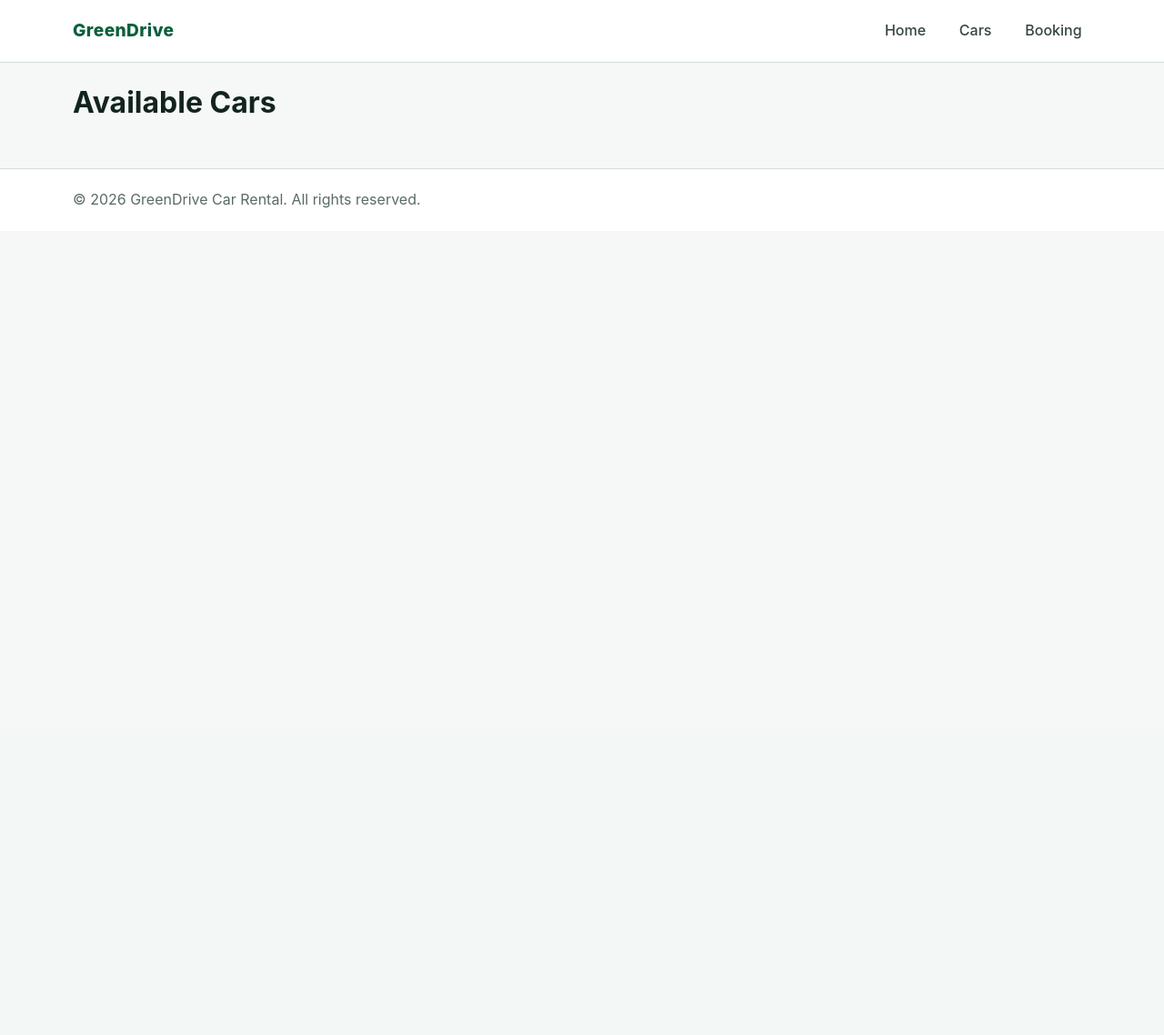
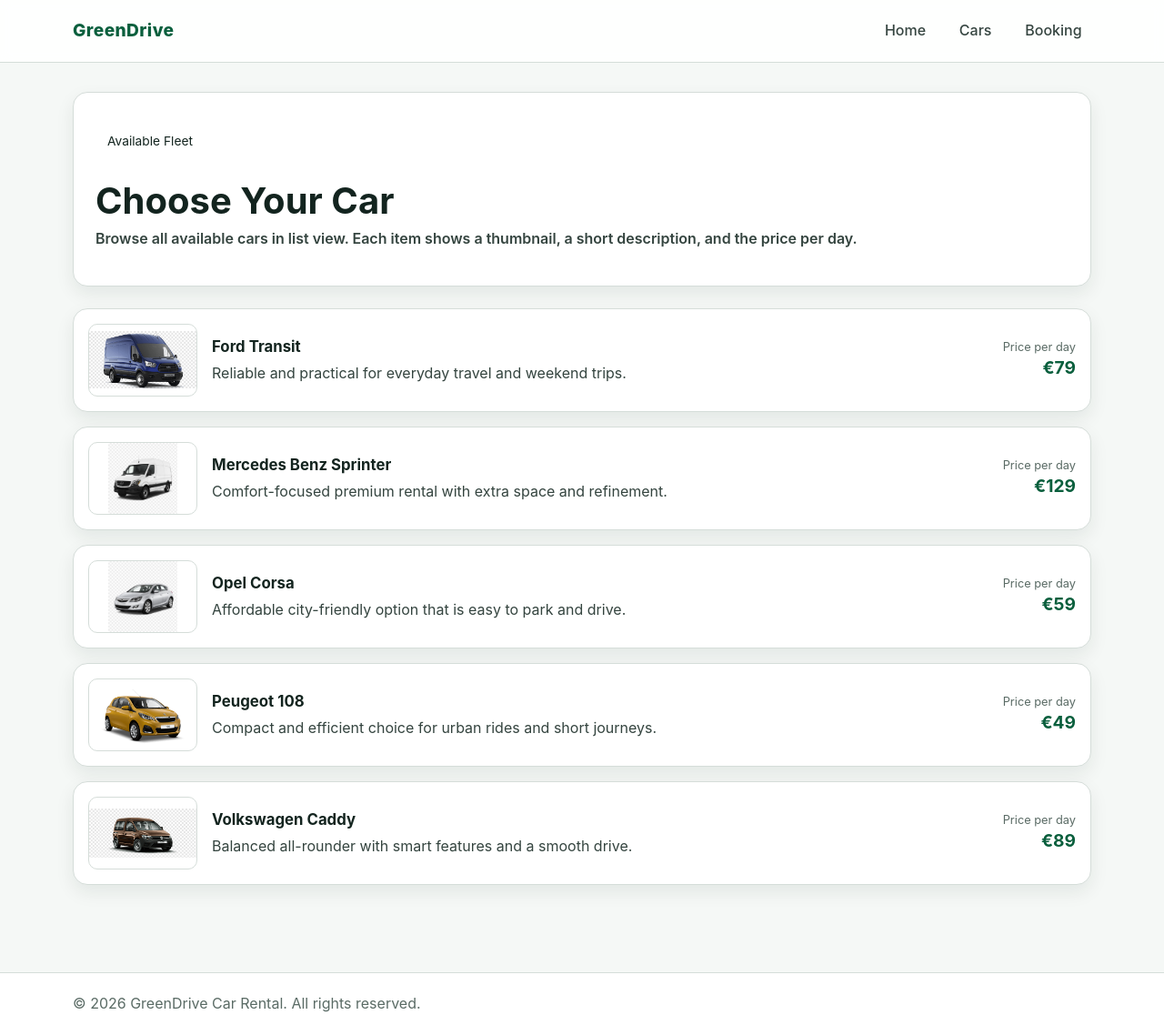
Before and after one commit to DuraScrin/CarRenting, a PHP site: template public_html/src/views/cars.php in a window 1280 px wide. Shown: the whole page at 91% size. Before the commit the page ends 229 px from the top, so only its background shows below. Run offline with PHP 8.4, Linux system fonts and the light colour scheme; the template is opened without the code that fills it, so the values that code supplies are empty.

Commit message:
Add cars list page with thumbnails descriptions and daily prices

```diff
--- a/public_html/css/styles.css
+++ b/public_html/css/styles.css
@@ -390,6 +390,70 @@ a {
     object-fit: contain;
 }
 
+.cars-hero {
+    margin-top: var(--space-5);
+    padding: var(--space-4);
+}
+
+.cars-list-section {
+    margin-top: var(--space-4);
+}
+
+.cars-list {
+    display: grid;
+    gap: var(--space-3);
+}
+
+.cars-list-item {
+    display: grid;
+    grid-template-columns: 120px 1fr auto;
+    gap: var(--space-3);
+    align-items: center;
+    padding: var(--space-3);
+    color: inherit;
+    text-decoration: none;
+}
+
+.cars-list-item:hover {
+    box-shadow: 0 12px 24px rgba(7, 37, 24, 0.12);
+}
+
+.cars-list-thumb {
+    width: 120px;
+    height: 80px;
+    object-fit: contain;
+    background: #ffffff;
+    border-radius: var(--radius-md);
+    border: 1px solid var(--ink-200);
+}
+
+.cars-list-body h2 {
+    margin: 0 0 0.35rem;
+    font-size: 1.05rem;
+}
+
+.cars-list-body p {
+    margin: 0;
+    color: var(--ink-700);
+}
+
+.cars-list-price {
+    text-align: right;
+    min-width: 110px;
+}
+
+.cars-list-price span {
+    display: block;
+    font-size: 0.8rem;
+    color: var(--ink-500);
+}
+
+.cars-list-price strong {
+    display: block;
+    font-size: 1.2rem;
+    color: var(--brand-700);
+}
+
 .feature-card {
     padding: var(--space-4);
 }
@@ -487,6 +551,15 @@ a {
         grid-template-columns: 1fr;
     }
 
+    .cars-list-item {
+        grid-template-columns: 1fr;
+        text-align: left;
+    }
+
+    .cars-list-price {
+        text-align: left;
+    }
+
     .car-gallery {
         grid-template-columns: 1fr;
     }
--- a/public_html/src/routes/web.php
+++ b/public_html/src/routes/web.php
@@ -35,4 +35,8 @@ $router->get('/car', function (): void {
 	require __DIR__ . '/../views/car-details.php';
 });
 
+$router->get('/cars', function (): void {
+	require __DIR__ . '/../views/cars.php';
+});
+
 return $router;
--- a/public_html/src/views/cars.php
+++ b/public_html/src/views/cars.php
@@ -1,3 +1,57 @@
+<?php
+declare(strict_types=1);
+
+$imagesRoot = __DIR__ . '/../../images';
+$imageExtensions = ['jpg', 'jpeg', 'png', 'webp', 'gif'];
+$cars = [];
+
+$brandPrices = [
+    'ford' => 79,
+    'mercedes' => 129,
+    'opel' => 59,
+    'peugeot' => 49,
+    'volkswagen' => 89,
+];
+
+$brandDescriptions = [
+    'ford' => 'Reliable and practical for everyday travel and weekend trips.',
+    'mercedes' => 'Comfort-focused premium rental with extra space and refinement.',
+    'opel' => 'Affordable city-friendly option that is easy to park and drive.',
+    'peugeot' => 'Compact and efficient choice for urban rides and short journeys.',
+    'volkswagen' => 'Balanced all-rounder with smart features and a smooth drive.',
+];
+
+foreach (glob($imagesRoot . '/*', GLOB_ONLYDIR) ?: [] as $brandDir) {
+    $brand = basename($brandDir);
+    foreach ($imageExtensions as $ext) {
+        foreach (glob($brandDir . '/*.' . $ext) ?: [] as $filePath) {
+            $fileName = basename($filePath);
+            if (stripos($fileName, 'blueprint') !== false) {
+                continue;
+            }
+
+            $slug = strtolower(pathinfo($fileName, PATHINFO_FILENAME));
+            $title = ucwords(str_replace(['-', '_'], ' ', $slug));
+
+            $cars[] = [
+                'brand' => $brand,
+                'slug' => $slug,
+                'title' => $title,
+                'description' => $brandDescriptions[$brand] ?? 'Comfortable and practical car rental option.',
+                'price' => $brandPrices[$brand] ?? 69,
+                'webPath' => '/images/' . $brand . '/' . $fileName,
+                'detailsUrl' => '/car?car=' . rawurlencode($slug),
+            ];
+
+            break 2;
+        }
+    }
+}
+
+usort($cars, static function (array $left, array $right): int {
+    return strcmp($left['title'], $right['title']);
+});
+?>
 <!DOCTYPE html>
 <html lang="en">
 <head>
@@ -7,27 +61,40 @@
     <link rel="stylesheet" href="/css/styles.css">
 </head>
 <body>
-    <?php include 'layouts/header.php'; ?>
+    <?php include __DIR__ . '/layouts/header.php'; ?>
 
-    <div class="container">
-        <h1>Available Cars</h1>
-        <div class="car-list">
-            <!-- PHP code to fetch and display available cars will go here -->
-            <?php
-            // Example of fetching cars from the database
-            // Assuming $cars is an array of car objects fetched from the database
-            foreach ($cars as $car) {
-                echo '<div class="car-item">';
-                echo '<h2>' . htmlspecialchars($car->name) . '</h2>';
-                echo '<p>Model: ' . htmlspecialchars($car->model) . '</p>';
-                echo '<p>Price per day: $' . htmlspecialchars($car->price_per_day) . '</p>';
-                echo '<a href="booking.php?car_id=' . htmlspecialchars($car->id) . '">Book Now</a>';
-                echo '</div>';
-            }
-            ?>
-        </div>
-    </div>
+    <main class="home-main">
+        <section class="container cars-hero card">
+            <p class="hero-badge">Available Fleet</p>
+            <h1 class="hero-title">Choose Your Car</h1>
+            <p class="detail-meta">Browse all available cars in list view. Each item shows a thumbnail, a short description, and the price per day.</p>
+        </section>
 
-    <?php include 'layouts/footer.php'; ?>
+        <section class="container cars-list-section">
+            <?php if (!empty($cars)): ?>
+                <div class="cars-list">
+                    <?php foreach ($cars as $car): ?>
+                        <a class="cars-list-item card" href="<?php echo htmlspecialchars($car['detailsUrl'], ENT_QUOTES, 'UTF-8'); ?>">
+                            <img class="cars-list-thumb" src="<?php echo htmlspecialchars($car['webPath'], ENT_QUOTES, 'UTF-8'); ?>" alt="<?php echo htmlspecialchars($car['title'], ENT_QUOTES, 'UTF-8'); ?>">
+                            <div class="cars-list-body">
+                                <h2><?php echo htmlspecialchars($car['title'], ENT_QUOTES, 'UTF-8'); ?></h2>
+                                <p><?php echo htmlspecialchars($car['description'], ENT_QUOTES, 'UTF-8'); ?></p>
+                            </div>
+                            <div class="cars-list-price">
+                                <span>Price per day</span>
+                                <strong>€<?php echo htmlspecialchars((string)$car['price'], ENT_QUOTES, 'UTF-8'); ?></strong>
+                            </div>
+                        </a>
+                    <?php endforeach; ?>
+                </div>
+            <?php else: ?>
+                <div class="card empty-gallery">
+                    <p>No cars found yet. Add homepage images in `public_html/images/{brand}/`.</p>
+                </div>
+            <?php endif; ?>
+        </section>
+    </main>
+
+    <?php include __DIR__ . '/layouts/footer.php'; ?>
 </body>
-</html>
+</html><!DOCTYPE html>
```
